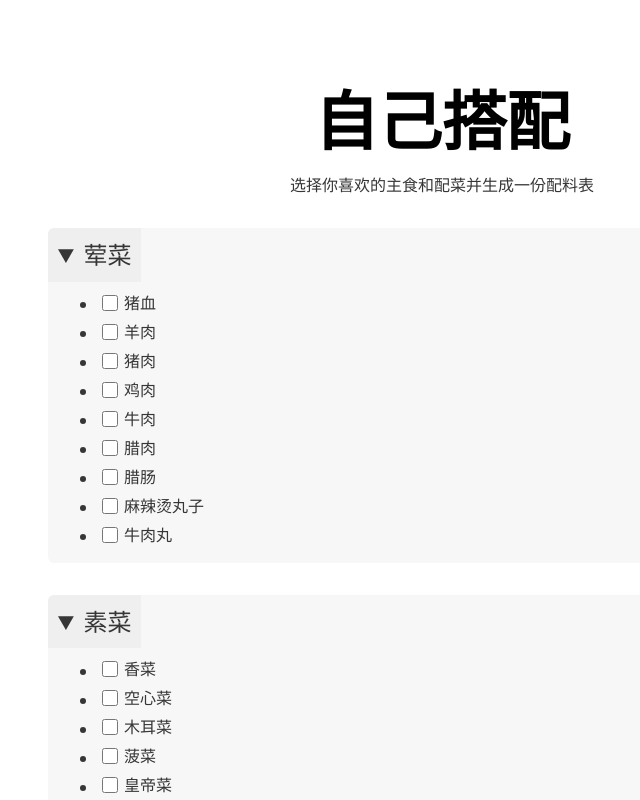
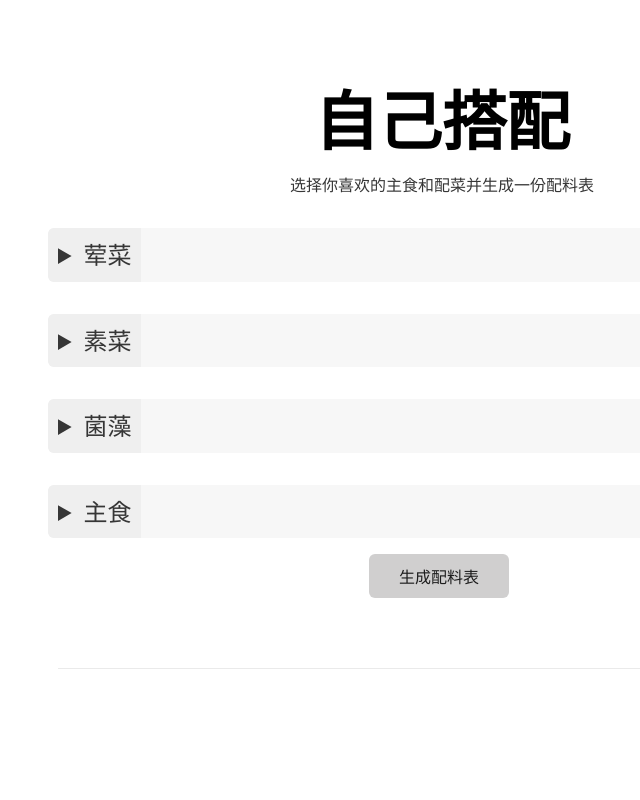
Before and after one commit to zcyc/spicy-hot-pot, a Next.js app: page /choose in a window 1280 px wide. Shown: the top 800 px of the page, without its empty margins (198-838 px from the left). Built offline with nearby package versions, Linux system fonts and the light colour scheme.

Commit message:
默认合在一起

```diff
--- a/pages/choose.tsx
+++ b/pages/choose.tsx
@@ -61,7 +61,7 @@ const Choose: NextPage = () => {
 
             <p>选择你喜欢的主食和配菜并生成一份配料表</p>
 
-            <details open className={styles.details}>
+            <details className={ styles.details }>
                 <summary>荤菜</summary>
                 <ul>
                     { meatFoods.map((food, index) => (
@@ -78,7 +78,7 @@ const Choose: NextPage = () => {
                     )) }
                 </ul>
             </details>
-            <details open className={styles.details}>
+            <details className={ styles.details }>
                 <summary>素菜</summary>
                 <ul>
                     { vegetableFoods.map((food, index) => (
@@ -95,7 +95,7 @@ const Choose: NextPage = () => {
                     )) }
                 </ul>
             </details>
-            <details open className={styles.details}>
+            <details className={ styles.details }>
                 <summary>菌藻</summary>
                 <ul>
                     { algaeFoods.map((food, index) => (
@@ -112,7 +112,7 @@ const Choose: NextPage = () => {
                     )) }
                 </ul>
             </details>
-            <details open className={styles.details}>
+            <details className={ styles.details }>
                 <summary>主食</summary>
                 <ul>
                     { stapleFoods.map((food, index) => (
```
